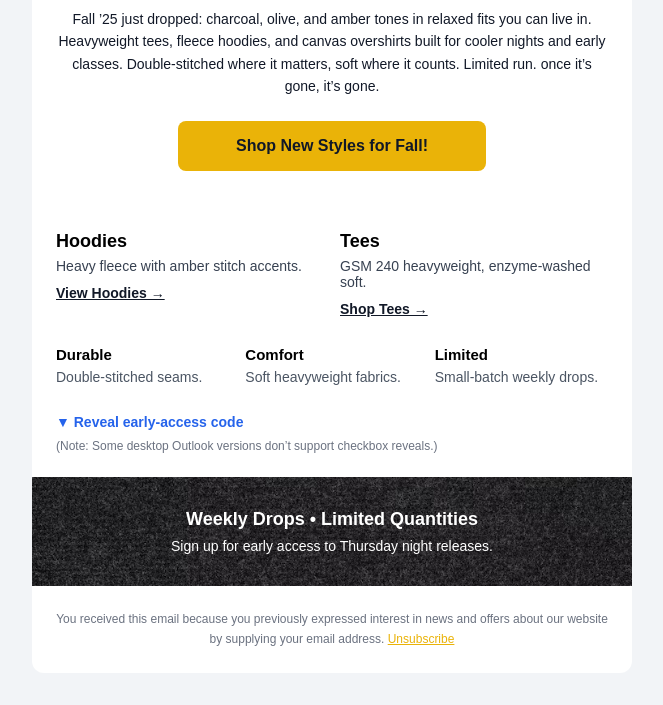
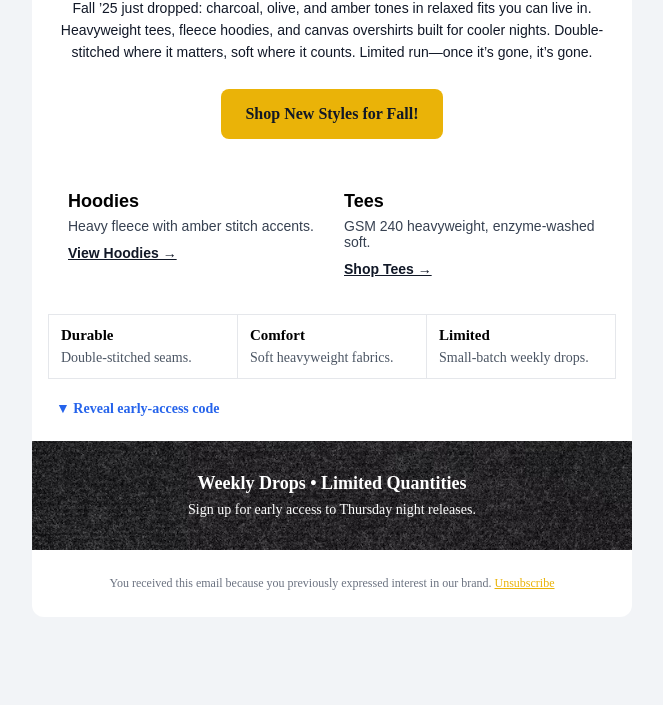
Before and after one commit to crisdiazdev/Email-campaign, a plain HTML site: page index.html in a window 1280 px wide. Shown: the part 726-1431 px from the top of the page, without its empty margins (308-971 px from the left). After the commit the page ends 1375 px from the top, so only its background shows below. Drawn offline with Linux system fonts and the light colour scheme.

Commit message:
two column layout

```diff
--- a/index.html
+++ b/index.html
@@ -46,150 +46,134 @@
       line-height: inherit;
     }
 
-    /* --- tiny additions to meet requirements --- */
+    /* --- tiny additions --- */
     .btn:hover { filter: brightness(1.07); }
     .btn:active { transform: scale(0.98); }
 
-    /* Keyframe animation + helper class */
-    @keyframes fadeUp {
-      from { opacity:0; transform:translateY(8px); }
-      to   { opacity:1; transform:translateY(0); }
-    }
+    @keyframes fadeUp { from {opacity:0; transform:translateY(8px);} to {opacity:1; transform:translateY(0);} }
     .hero-anim { animation: fadeUp .6s ease-out both; }
 
-    /* Checkbox interactivity */
     .hidden-input { display:none; }
     .coupon { max-height:0; overflow:hidden; transition:max-height .3s ease; }
     #coupon:checked ~ .coupon { max-height:120px !important; }
 
-    /* Responsive styles */
     @media screen and (max-width: 620px) {
-      .container { width:100% !important; }        /* keep the 600px table fluid */
-      .btn-table { margin:0 auto !important; }     /* center the wrapper only */
-      .btn { display:inline-block !important;      /* don't stretch */
-             margin:0 auto !important;
-             width:auto !important; }              /* prevent full-width */
-      .col { display:block !important; width:100% !important; } /* stack columns */
+      .container { width:100% !important; }
+      .stack { display:block !important; width:100% !important; }
     }
   </style>
 </head>
-<body id="body" style="margin:0 !important; padding:0 !important; background:#f2f4f7;">
-  <!-- Outer wrapper (full width) -->
-  <table role="presentation" width="100%" border="0" cellspacing="0" cellpadding="0" style="background:#f2f4f7;">
-    <tr>
-      <td align="center" style="padding:32px 0;">
-        <!-- Inner fixed table (recommended 600px) -->
-        <table role="presentation" width="600" border="0" cellspacing="0" cellpadding="0" class="container" style="width:600px; max-width:600px; background:#ffffff; border-collapse:collapse; border-radius:12px; overflow:hidden;">
+
+<body id="body" style="margin:0; padding:0; background:#f2f4f7;">
+  <table role="presentation" width="100%" style="background:#f2f4f7;">
+    <tr><td align="center" style="padding:32px 0;">
+
+      <!-- Main container -->
+      <table role="presentation" width="600" class="container" style="background:#fff; border-radius:12px; overflow:hidden;">
 
         <!-- Logo -->
         <tr>
           <td align="center" style="padding:24px;">
-              <img src="https://raw.githubusercontent.com/crisdiazdev/Email-campaign/refs/heads/main/images/streetwear%20logo.png" alt="My brand logo" width="120" style="display:block; border:0; outline:none; text-decoration:none; height:auto;">
+            <img src="https://raw.githubusercontent.com/crisdiazdev/Email-campaign/refs/heads/main/images/streetwear%20logo.png" width="120" alt="Streetwear Brand Logo">
           </td>
         </tr>
 
-          <!-- Headline (animated) -->
+        <!-- Headline -->
         <tr>
           <td align="center" style="padding:0 24px;">
-              <h1 class="hero-anim" style="margin:40px 0 40px; color:#111827; font-family:Arial, Helvetica, sans-serif;">
+            <h1 class="hero-anim" style="margin:32px 0; color:#111827; font-family:Arial,Helvetica,sans-serif;">
               Fall ’25 Drop is Live
             </h1>
           </td>
         </tr>
 
-          <!-- Hero (responsive) -->
+        <!-- Hero image -->
         <tr>
           <td>
-              <img src="https://raw.githubusercontent.com/crisdiazdev/Email-campaign/refs/heads/main/images/fall.jpg"
-                   alt="Two models in fall streetwear on rocky beach" width="600" class="responsive"
-                   style="display:block; width:100%; height:auto; border:0; line-height:0;">
+            <img src="https://raw.githubusercontent.com/crisdiazdev/Email-campaign/refs/heads/main/images/fall.jpg" alt="Models in fall streetwear" width="600" style="display:block; width:100%; height:auto;">
           </td>
         </tr>
 
-          <!-- Body copy -->
+        <!-- Body text -->
         <tr>
-            <td align="center" class="p-24" style="padding:24px;">
-              <p style="margin:0; font-size:14px; color:#111827; font-family:Arial, Helvetica, sans-serif; line-height:1.6;">
+          <td align="center" style="padding:24px;">
+            <p style="margin:0; color:#111827; font-size:14px; line-height:1.6; font-family:Arial,Helvetica,sans-serif;">
               Fall ’25 just dropped: charcoal, olive, and amber tones in relaxed fits you can live in.
-                Heavyweight tees, fleece hoodies, and canvas overshirts built for cooler nights and early classes.
-                Double-stitched where it matters, soft where it counts. Limited run. once it’s gone, it’s gone.
+              Heavyweight tees, fleece hoodies, and canvas overshirts built for cooler nights.
+              Double-stitched where it matters, soft where it counts. Limited run—once it’s gone, it’s gone.
             </p>
           </td>
         </tr>
 
-          <!-- Centered button (spacious tap target) -->
+        <!-- Button -->
         <tr>
-            <td align="center" style="padding:0 24px 24px 24px;">
-              <table role="presentation" border="0" cellspacing="0" cellpadding="0" align="center" class="btn-table" style="margin:0 auto;">
-                <tr>
-                  <td align="center">
-                    <a href="#"
-                       class="btn"
-                       style="display:inline-block; margin:0 auto; background:#eab308; color:#111827; text-decoration:none !important;
-                              font-family:Arial, Helvetica, sans-serif; font-weight:bold; font-size:16px;
-                              padding:16px 24px; border-radius:8px; min-width:260px; text-align:center;">
+          <td align="center" style="padding-bottom:24px;">
+            <a href="#" class="btn" style="background:#eab308; color:#111827; text-decoration:none; font-weight:bold; border-radius:8px; padding:16px 24px; display:inline-block;">
               Shop New Styles for Fall!
             </a>
           </td>
         </tr>
-              </table>
-              <div style="line-height:24px; height:24px;">&zwnj;</div>
+
+        <!-- Two-column section -->
+
+        <tr>
+          <td style="padding:16px 24px;">
+            <table role="presentation" width="100%">
+              <tr>
+                <!-- Left column -->
+                <td class="stack" width="50%" style="padding:12px; vertical-align:top;">
+                  <h2 style="margin:0 0 6px; font:700 18px Arial, Helvetica, sans-serif;">Hoodies</h2>
+                  <p style="margin:0 0 10px; font:14px Arial, Helvetica, sans-serif; color:#374151;">
+                    Heavy fleece with amber stitch accents.
+                  </p>
+                  <a href="#" style="font:700 14px Arial, Helvetica, sans-serif; color:#111827; text-decoration:underline;">
+                    View Hoodies →
+                  </a>
                 </td>
-          </tr>
 
-          <!-- ========================= -->
-          <!-- TWO COLUMN (NEW CONTENT) -->
-          <!-- ========================= -->
-          <tr>
-            <td class="p-24" style="padding:12px 24px;">
-              <table role="presentation" width="100%" cellpadding="0" cellspacing="0">
-                <tr>
-                  <td class="col" width="50%" style="width:50%; padding-right:8px; vertical-align:top;">
-                    <h2 style="margin:0 0 6px; font:700 18px Arial;">Hoodies</h2>
-                    <p style="margin:0 0 10px; font:14px Arial; color:#374151;">Heavy fleece with amber stitch accents.</p>
-                    <a href="#" style="font:700 14px Arial; color:#111827; text-decoration:underline;">View Hoodies →</a>
-                  </td>
-                  <td class="col" width="50%" style="width:50%; padding-left:8px; vertical-align:top;">
-                    <h2 style="margin:0 0 6px; font:700 18px Arial;">Tees</h2>
-                    <p style="margin:0 0 10px; font:14px Arial; color:#374151;">GSM 240 heavyweight, enzyme-washed soft.</p>
-                    <a href="#" style="font:700 14px Arial; color:#111827; text-decoration:underline;">Shop Tees →</a>
+                <!-- Right column -->
+                <td class="stack" width="50%" style="padding:12px; vertical-align:top;">
+                  <h2 style="margin:0 0 6px; font:700 18px Arial, Helvetica, sans-serif;">Tees</h2>
+                  <p style="margin:0 0 10px; font:14px Arial, Helvetica, sans-serif; color:#374151;">
+                    GSM 240 heavyweight, enzyme-washed soft.
+                  </p>
+                  <a href="#" style="font:700 14px Arial, Helvetica, sans-serif; color:#111827; text-decoration:underline;">
+                    Shop Tees →
+                  </a>
                 </td>
               </tr>
             </table>
           </td>
         </tr>
 
-          <!-- =========================== -->
-          <!-- THREE COLUMN (NEW CONTENT) -->
-          <!-- =========================== -->
+
+        <!-- Three-column section -->
         <tr>
           <td style="padding:8px 16px 20px;">
-              <table role="presentation" width="100%" cellpadding="0" cellspacing="0">
+            <table role="presentation" width="100%">
               <tr>
-                  <td class="col" width="33.33%" style="width:33.33%; padding:8px; vertical-align:top;">
-                    <h3 style="margin:0 0 6px; font:700 15px Arial;">Durable</h3>
-                    <p style="margin:0; font:14px Arial; color:#4b5563;">Double-stitched seams.</p>
+                <td class="stack" width="33%" style="padding:12px; border:1px solid #e5e7eb; border-radius:10px;" valign="top">
+                  <h3 style="margin:0 0 6px; font-size:15px;">Durable</h3>
+                  <p style="margin:0; font-size:14px; color:#4b5563;">Double-stitched seams.</p>
                 </td>
-                  <td class="col" width="33.33%" style="width:33.33%; padding:8px; vertical-align:top;">
-                    <h3 style="margin:0 0 6px; font:700 15px Arial;">Comfort</h3>
-                    <p style="margin:0; font:14px Arial; color:#4b5563;">Soft heavyweight fabrics.</p>
+                <td class="stack" width="33%" style="padding:12px; border:1px solid #e5e7eb; border-radius:10px;" valign="top">
+                  <h3 style="margin:0 0 6px; font-size:15px;">Comfort</h3>
+                  <p style="margin:0; font-size:14px; color:#4b5563;">Soft heavyweight fabrics.</p>
                 </td>
-                  <td class="col" width="33.33%" style="width:33.33%; padding:8px; vertical-align:top;">
-                    <h3 style="margin:0 0 6px; font:700 15px Arial;">Limited</h3>
-                    <p style="margin:0; font:14px Arial; color:#4b5563;">Small-batch weekly drops.</p>
+                <td class="stack" width="33%" style="padding:12px; border:1px solid #e5e7eb; border-radius:10px;" valign="top">
+                  <h3 style="margin:0 0 6px; font-size:15px;">Limited</h3>
+                  <p style="margin:0; font-size:14px; color:#4b5563;">Small-batch weekly drops.</p>
                 </td>
               </tr>
             </table>
           </td>
         </tr>
 
-          <!-- ================================== -->
-          <!-- CHECKBOX REVEAL (INTERACTIVITY) -->
-          <!-- ================================== -->
+        <!-- Checkbox reveal -->
         <tr>
           <td style="padding:0 24px 24px;">
             <input id="coupon" class="hidden-input" type="checkbox">
-              <label for="coupon" style="font:700 14px Arial; color:#2563eb; cursor:pointer; display:inline-block;">
+            <label for="coupon" style="font-weight:bold; font-size:14px; color:#2563eb; cursor:pointer;">
               ▼ Reveal early-access code
             </label>
             <div class="coupon">
@@ -197,45 +181,36 @@
                 <table role="presentation" width="100%" style="border:1px dashed #eab308; border-radius:8px;">
                   <tr>
                     <td align="center" style="padding:12px;">
-                        <strong style="font:700 16px Arial; color:#111827;">FALL-FIRST-10</strong>
-                        <div style="font:12px Arial; color:#6b7280;">10% off this week only</div>
+                      <strong style="font-size:16px; color:#111827;">FALL-FIRST-10</strong>
+                      <div style="font-size:12px; color:#6b7280;">10% off this week only</div>
                     </td>
                   </tr>
                 </table>
               </div>
             </div>
-              <div style="height:8px; line-height:8px;">&zwnj;</div>
-              <p style="margin:0; font:12px Arial; color:#6b7280;">(Note: Some desktop Outlook versions don’t support checkbox reveals.)</p>
           </td>
         </tr>
 
-          <!-- Background image + text (simple) -->
+        <!-- Background section -->
         <tr>
-            <td align="center"
-                style="background:url('https://raw.githubusercontent.com/crisdiazdev/Email-campaign/refs/heads/main/images/background.jpg') center/cover no-repeat; padding:32px;">
-              <p style="margin:0; font-family:Arial, Helvetica, sans-serif; font-size:18px; color:#ffffff; font-weight:bold;">
-                Weekly Drops • Limited Quantities
-              </p>
-              <p style="margin:8px 0 0 0; font-family:Arial, Helvetica, sans-serif; font-size:14px; color:#ffffff;">
-                Sign up for early access to Thursday night releases.
-              </p>
+          <td align="center" style="background:url('https://raw.githubusercontent.com/crisdiazdev/Email-campaign/refs/heads/main/images/background.jpg') center/cover no-repeat; padding:32px;">
+            <p style="margin:0; font-size:18px; color:#fff; font-weight:bold;">Weekly Drops • Limited Quantities</p>
+            <p style="margin:8px 0 0; font-size:14px; color:#fff;">Sign up for early access to Thursday night releases.</p>
           </td>
         </tr>
 
         <!-- Footer -->
         <tr>
           <td align="center" style="padding:24px;">
-              <p style="margin:0; font-size:12px; color:#6b7280; font-family:Arial, Helvetica, sans-serif; line-height:1.6;">
-                You received this email because you previously expressed interest in news and offers about our website
-                by supplying your email address.
-                <a href="#" style="color:#eab308; text-decoration: underline;">Unsubscribe</a>
+            <p style="margin:0; font-size:12px; color:#6b7280; line-height:1.6;">
+              You received this email because you previously expressed interest in our brand.
+              <a href="#" style="color:#eab308; text-decoration:underline;">Unsubscribe</a>
             </p>
           </td>
         </tr>
 
       </table>
-      </td>
-    </tr>
+    </td></tr>
   </table>
 </body>
 </html>
```
Lines whose indentation alone changed are shown as unchanged.
